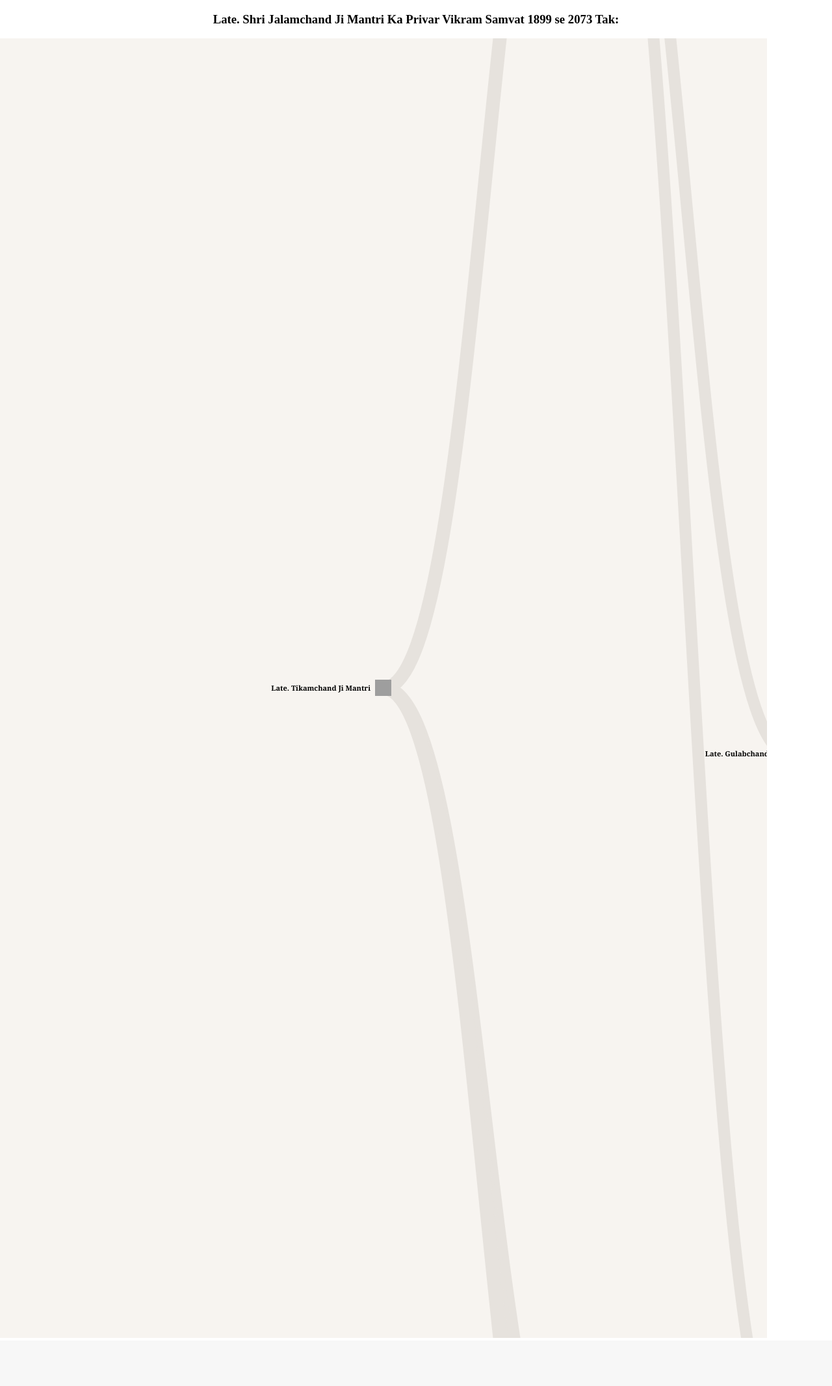
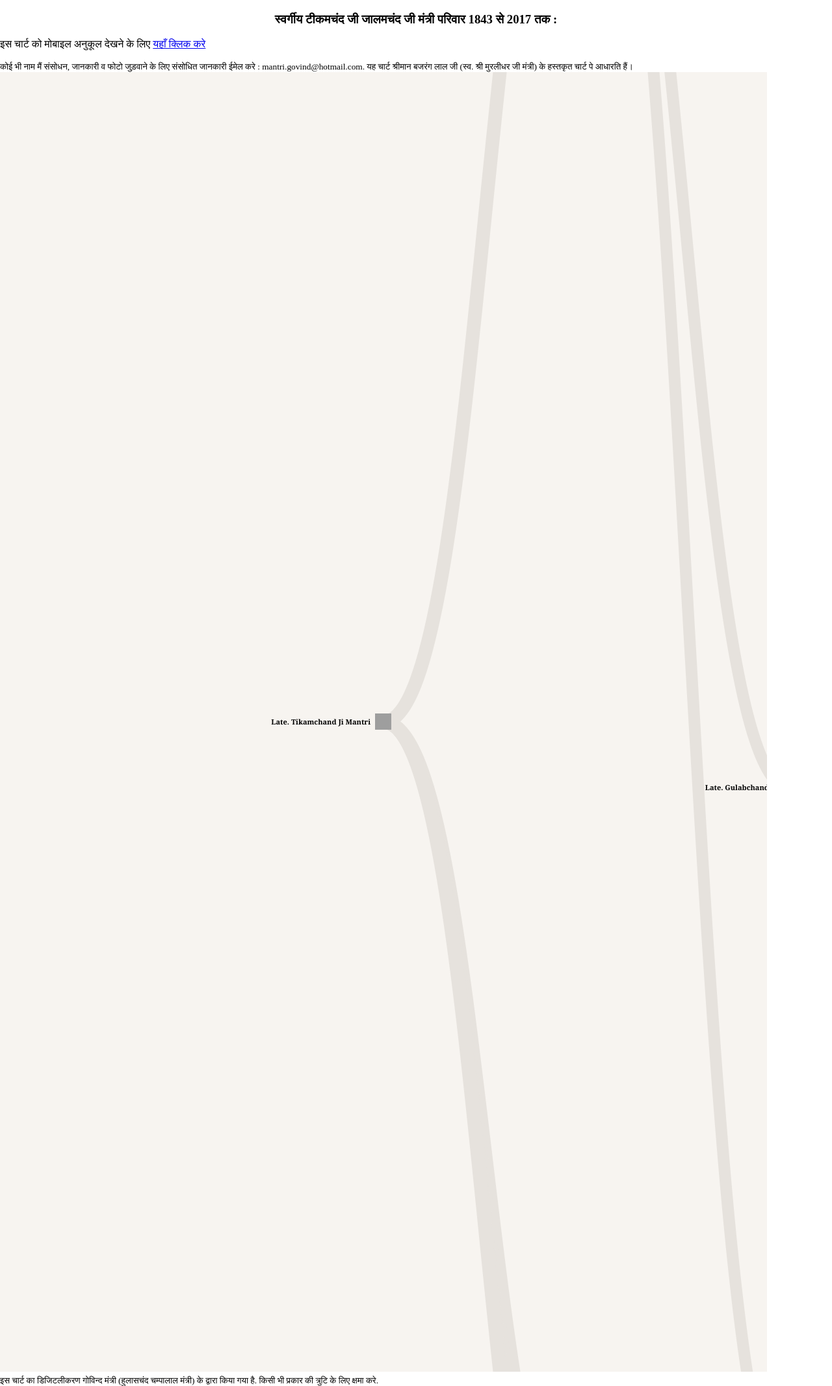
Before and after one commit to mantri-govind/mantriparivar, a PHP site: page /tree.php in a window 1280 px wide. Shown: the whole page at 65% size. Before the commit the page ends 2059 px from the top, so only its background shows below. Run offline with PHP 8.4, Linux system fonts and the light colour scheme; grey boxes are pictures that could not be loaded.

Commit message:
added daugther information

```diff
--- a/index.php
+++ b/index.php
@@ -8,6 +8,10 @@
     <input type="text" id="search" placeholder="Find a person by name..."></input>
     <h1></h1>
     <p id="instructions"><em>अगली पीढ़ी की जानकारी के लिए फोटो पे टच करे </em></p>
+    <p>इस चार्ट को पारिवारिक वृक्ष की तरह देखने के लिए <a href="tree.php">यहाँ क्लिक करे</a></p>
+    <small>कोई भी नाम मैं संसोधन, जानकारी  व फोटो जुड़वाने के लिए संसोधित जानकारी ईमेल करे :
+mantri.govind@hotmail.com. यह चार्ट श्रीमान बजरंग लाल जी (स्व. श्री मुरलीधर जी मंत्री) के हस्तकृत चार्ट पे आधारति  हैं।
+</small>
     <div id="tree">
     </div>
        <!--<img src="{{image}}"> -->
@@ -41,4 +45,5 @@
     </script>
     <script src="scripts/book.js" type="text/javascript"></script>
   </body>
+<small> इस चार्ट का डिजिटलीकरण गोविन्द मंत्री (हुलासचंद चम्पालाल मंत्री) के द्वारा किया गया है.  किसी भी प्रकार की त्रुटि के लिए क्षमा करे.</small>
 </html>
--- a/scripts/book.js
+++ b/scripts/book.js
@@ -40,7 +40,7 @@ $(document).ready(function() {
   function drawTree(data) {
     context = data;
 
-    $("h1").html("स्वर्गीय जालमचंद जी मंत्री का परिवार ");
+    $("h1").html("स्वर्गीय टीकमचंद जी जालमचंद जी मंत्री परिवार  1843 से  2017 तक");
 
     var source   = $("#person-template").html();
     Handlebars.registerPartial("person", $("#person-template").html());
--- a/tree.php
+++ b/tree.php
@@ -8,8 +8,13 @@
   <script src="scripts/tree.js"></script>
 </head>
 <body>
-<h3> Late. Shri Jalamchand Ji Mantri Ka Privar Vikram Samvat 1899 se 2073 Tak: </h3>
+<h3> स्वर्गीय टीकमचंद जी जालमचंद जी मंत्री परिवार  1843 से  2017 तक : </h3>
+<p>इस चार्ट को मोबाइल अनुकूल  देखने के लिए <a href="index.php">यहाँ क्लिक करे</a></p>
+    <small>कोई भी नाम मैं संसोधन, जानकारी  व फोटो जुड़वाने के लिए संसोधित जानकारी ईमेल करे :
+mantri.govind@hotmail.com. यह चार्ट श्रीमान बजरंग लाल जी (स्व. श्री मुरलीधर जी मंत्री) के हस्तकृत चार्ट पे आधारति  हैं।
+</small>
   <div id="tree-container"></div>
   <div id="bio"></div>
+    <small> इस चार्ट का डिजिटलीकरण गोविन्द मंत्री (हुलासचंद चम्पालाल मंत्री) के द्वारा किया गया है. किसी भी प्रकार की त्रुटि के लिए क्षमा करे. </small>
 </body>
 </html>
```
